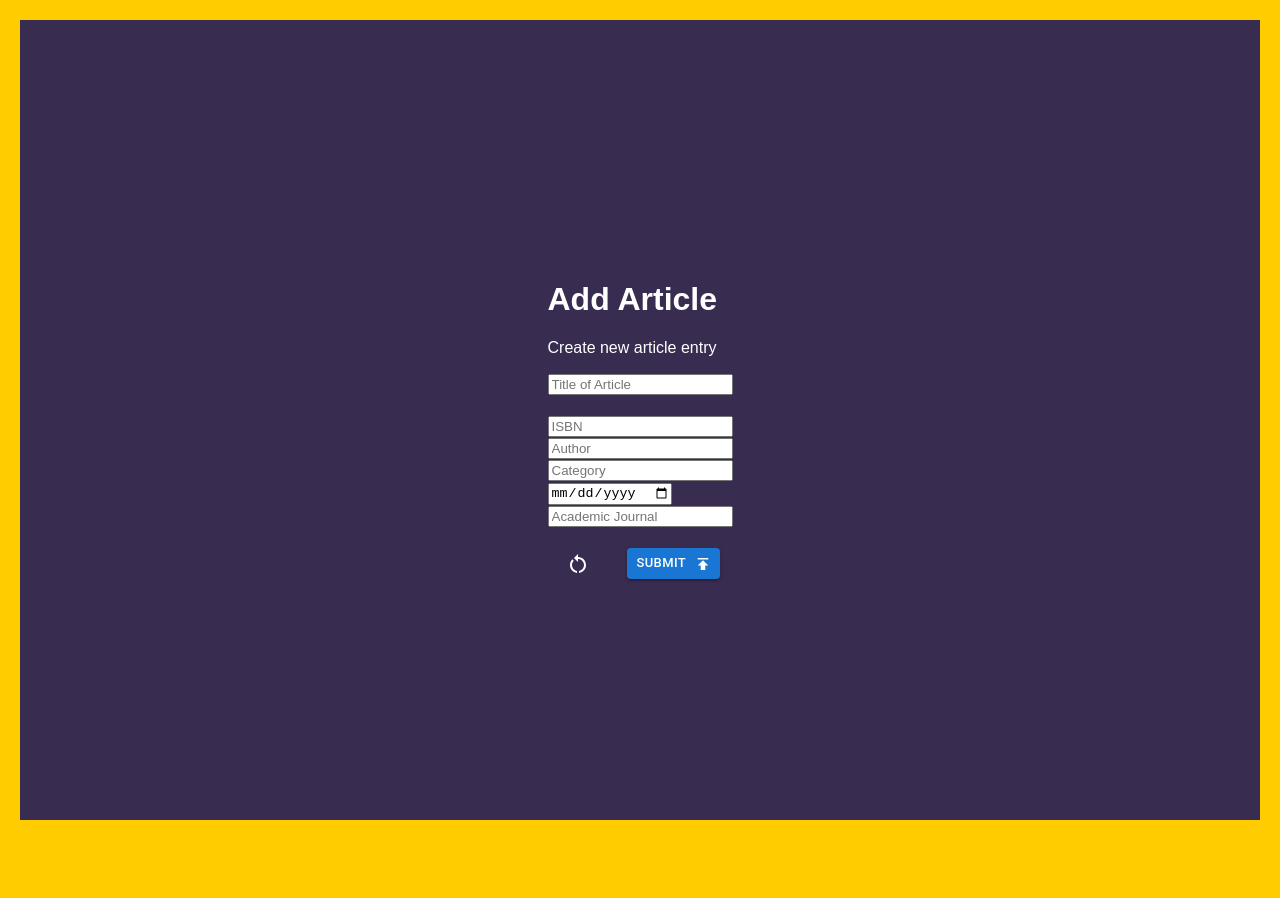
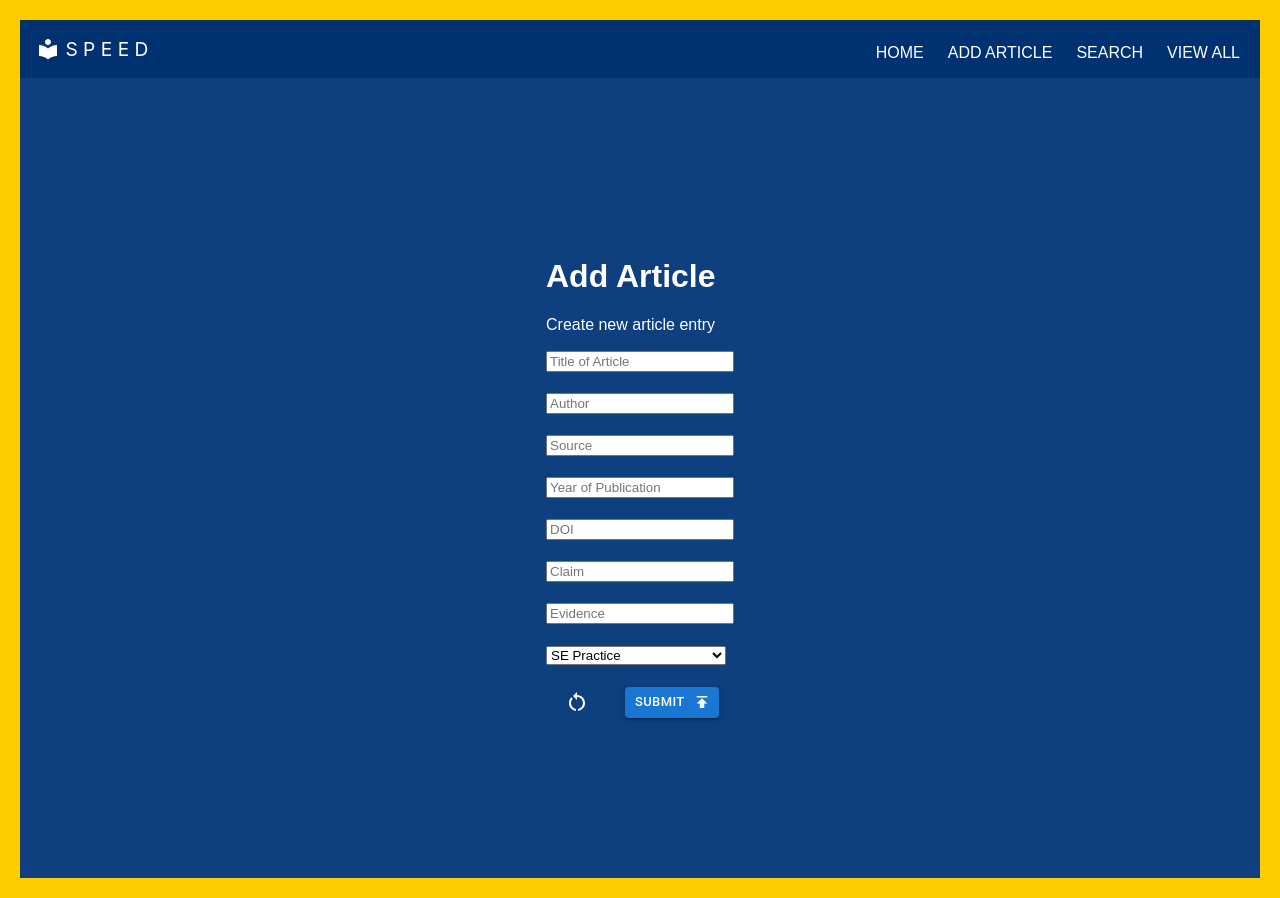
Before and after one commit to imjohnnyy/CISE_SPEED, a React (Create React App) app in the folder frontend/: page /create-book in a window 1280 px wide. Before the commit the page ends 840 px from the top, so only its background shows below. Built offline with nearby package versions, Linux system fonts and the light colour scheme.

Commit message:
remove unused file

```diff
--- a/frontend/src/App.css
+++ b/frontend/src/App.css
@@ -32,15 +32,69 @@
   }
 }
 
+.form-control{
+  width: 180px;
+}
+
 .CreateBook {
   display: flex;
-  background-color: #382c50;
+  background-color: #0e3f7f;
   min-height: 100vh;
   color: white;
   justify-content: center;
   align-items: center;
 
 }
+
+.site-title{
+  font-size: 2rem;
+}
+
+.nav ul{
+  padding: 0;
+  margin: 12;
+  list-style: none;
+  display:flex;
+  gap: 1rem;
+}
+
+
+.nav {
+  background-color:#003171;
+  color: white;
+  display:flex;
+  justify-content:space-between;
+  align-items: stretch;
+  gap: 2rem;
+  padding: 0 1rem;
+}
+
+.nav a {
+  color: inherit;
+  text-decoration: none;
+  height: 100%;
+  display: flex;
+  align-items: center;
+  padding: .25rem;
+}
+
+.nav li.active{
+  background-color:#e9eef4;
+}
+
+.nav li:hover{
+  background-color: #003d8d;
+  /* //#003d8d; */
+}
+
+.title{
+  font-size: larger;
+}
+
+/* .resetbutton{
+  color:white;
+  background-color: white;
+} */
 
 .ShowBookDetails {
   background-color: #914792;
--- a/frontend/src/App.js
+++ b/frontend/src/App.js
@@ -1,7 +1,7 @@
 import React, { Component } from 'react';
 import { BrowserRouter as Router, Route } from 'react-router-dom';
 import './App.css';
-
+import NavBar from './features/NavBar';
 import CreateBook from './features/CreateBook';
 import ViewArticles from './features/ViewArticles';
 
@@ -10,7 +10,7 @@ class App extends Component {
     return (
       <Router>
         <div>
-
+          <NavBar />
           <Route path='/create-book' component={CreateBook} />
           <Route path='/view-articles' component={ViewArticles} />
         </div>
--- a/frontend/src/features/CreateBook.js
+++ b/frontend/src/features/CreateBook.js
@@ -12,11 +12,13 @@ class CreateBook extends Component {
     super();
     this.state = {
       title: '',
-      isbn:'',
       author:'',
-      description:'',
+      source:'',
       published_date:'',
-      journal:''
+      doi:'',
+      claim:'',
+      evidence: '',
+      se_practice:''
     };
   }
 
@@ -30,11 +32,13 @@ class CreateBook extends Component {
     console.log("input", input);
     this.setState({
           title: '',
-          isbn:'',
           author:'',
-          description:'',
+          source:'',
           published_date:'',
-          journal:''
+          doi:'',
+          claim:'',
+          evidence: '',
+          se_practice:''
     });
     };
 
@@ -43,13 +47,14 @@ class CreateBook extends Component {
 
     const data = {
       title: this.state.title,
-      isbn: this.state.isbn,
       author: this.state.author,
-      description: this.state.description,
+      source: this.state.source,
       published_date: this.state.published_date,
-      journal: this.state.journal
+      doi:  this.state.doi,
+      claim: this.state.claim,
+      evidence: this.state.evidence,
+      se_practice: this.state.se_practice
     };
-
 
 
     axios
@@ -57,11 +62,13 @@ class CreateBook extends Component {
       .then(res => {
         this.setState({
           title: '',
-          isbn:'',
           author:'',
-          description:'',
+          source:'',
           published_date:'',
-          journal:''
+          doi:'',
+          claim:'',
+          evidence: '',
+          se_practice:''
         });
         this.props.history.push('/');
       })
@@ -96,22 +103,9 @@ class CreateBook extends Component {
                     className='form-control'
                     value={this.state.title}
                     onChange={this.onChange}
-
-
                   />
                 </div>
                 <br />
-
-                <div className='form-group'>
-                  <input
-                    type='text'
-                    placeholder='ISBN'
-                    name='isbn'
-                    className='form-control'
-                    value={this.state.isbn}
-                    onChange={this.onChange}
-                  />
-                </div>
 
                 <div className='form-group'>
                   <input
@@ -123,39 +117,88 @@ class CreateBook extends Component {
                     onChange={this.onChange}
                   />
                 </div>
+                <br />
 
                 <div className='form-group'>
                   <input
                     type='text'
-                    placeholder='Category'
-                    name='description'
+                    placeholder='Source'
+                    name='source'
                     className='form-control'
-                    value={this.state.description}
+                    value={this.state.source}
                     onChange={this.onChange}
                   />
                 </div>
+                <br />
 
                 <div className='form-group'>
                   <input
-                    type='date'
-                    placeholder='published_date'
+                    type='number'
+                    min ="1900"
+                    max = "2099"
+                    step = "1"
+                    size="2000"
+                    placeholder='Year of Publication'
                     name='published_date'
                     className='form-control'
                     value={this.state.published_date}
                     onChange={this.onChange}
                   />
                 </div>
+                <br />
+
                 <div className='form-group'>
                   <input
                     type='text'
-                    placeholder='Academic Journal'
-                    name='journal'
+                    placeholder='DOI'
+                    name='doi'
                     className='form-control'
-                    value={this.state.journal}
+                    value={this.state.doi}
+                    onChange={this.onChange}
+                  />
+                </div>
+                <br />
+
+                <div className='form-group'>
+                  <input
+                    type='text'
+                    placeholder='Claim'
+                    name='claim'
+                    className='form-control'
+                    value={this.state.claim}
+                    onChange={this.onChange}
+                  />
+                </div>
+                <br />
+
+               <div className='form-group'>
+                  <input
+                    type='text'
+                    placeholder='Evidence'
+                    name='evidence'
+                    className='form-control'
+                    value={this.state.evidence}
                     onChange={this.onChange}
                   />
                 </div>
                <br/>
+
+               <div className='form-group'>
+               <select
+               placeholder='SE Practice'
+               name='se_practice'
+               className='form-control'
+               value={this.state.se_practice}
+               onChange={this.onChange}>
+                <option hidden >SE Practice</option>
+                <option> TDD</option>
+                <option> Mob Programming</option>
+                </select>
+                </div>
+               <br/>
+
+
+
                &nbsp;
                &nbsp;
                <IconButton className="resetbutton" type ="reset" variant="outlined" size="small" onClick={this.clearForm}>  <RestartAltSharpIcon sx={{ color: "white"}}  /></IconButton>
--- /dev/null
+++ b/frontend/src/features/NavBar.js
@@ -0,0 +1,25 @@
+import LocalLibraryIcon from '@mui/icons-material/LocalLibrary';
+
+export default function NavBar(){
+    return <nav className="nav">
+
+<div className='title' style={{
+    display: 'flex',
+    alignItems: 'center',
+    flexWrap: 'wrap',
+}}>
+    <LocalLibraryIcon />
+    &nbsp;
+    <span> S P E E D</span>
+</div>
+        <ul>
+            <li>
+                <a href="/">HOME</a>
+                </li>
+                <li><a href="/create-book">ADD ARTICLE</a> </li>
+                <li><a href="/">SEARCH</a></li>
+                <li><a href="/">VIEW ALL</a></li>
+
+        </ul>
+    </nav>;
+}
```
Also changed, not shown: frontend/src/dummydata/articles.js (deleted, +0 -54 lines), 1 other file (tests, documents, lock files or other folders).
